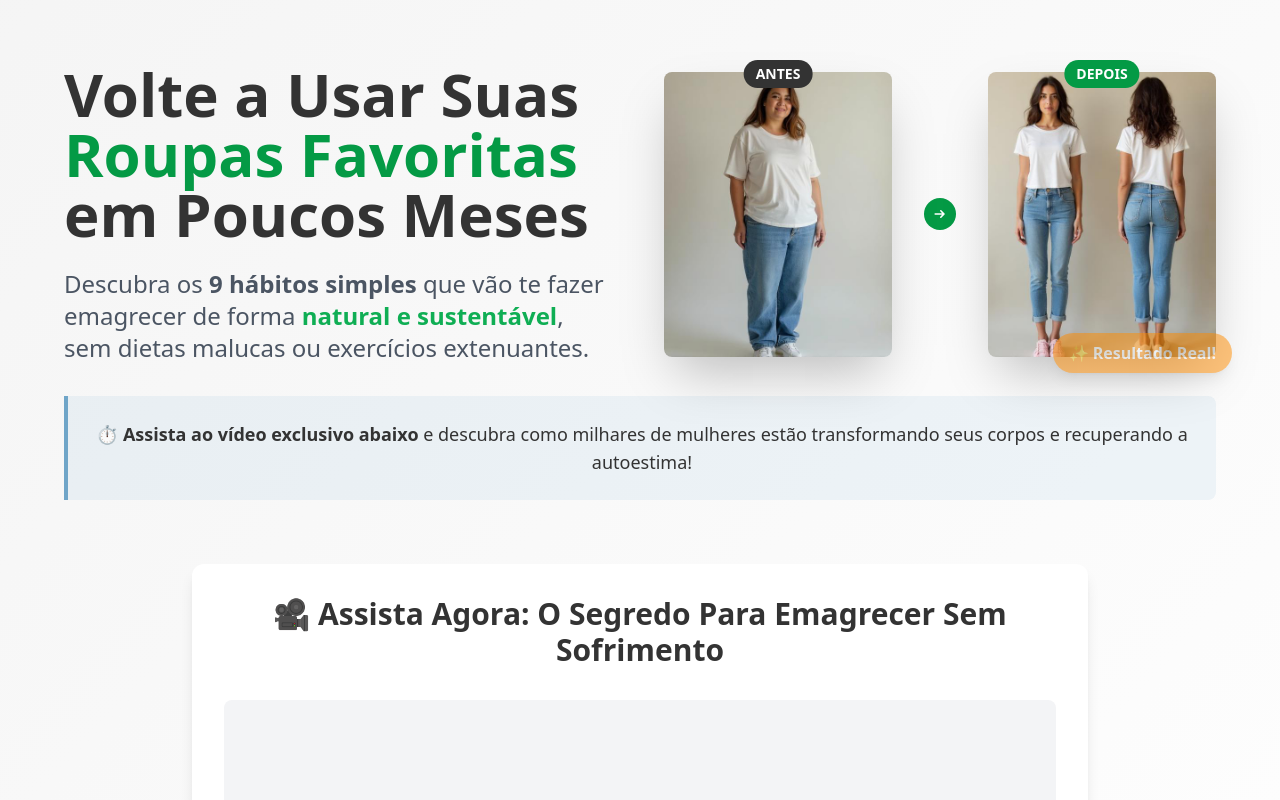
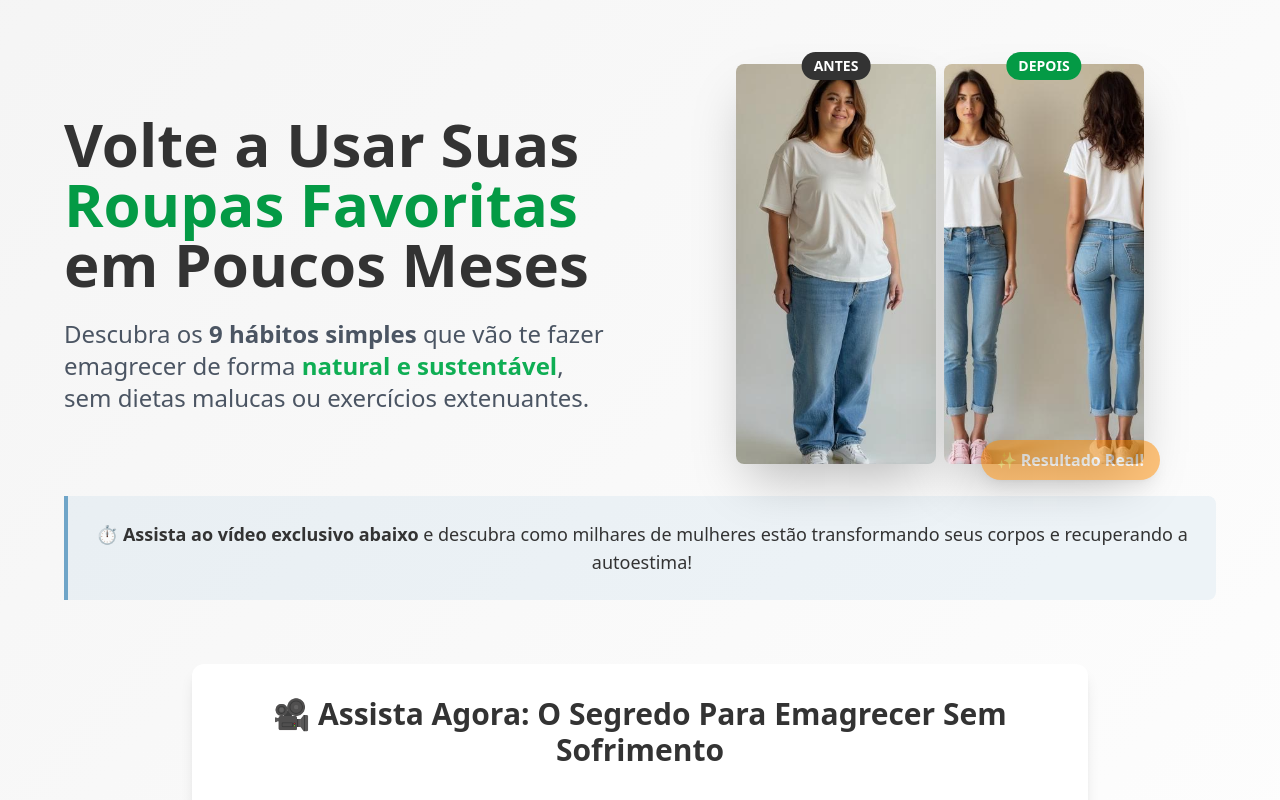
Before and after one commit to jeanl237/volteavestir-89149, a React (Vite) app: page / in a window 1280 px wide. Shown: the top 800 px of the page. Built offline with nearby package versions, Linux system fonts and the light colour scheme; the HTML template or start-up script is replaced by a standard one.

Commit message:
Fix hero section image alignment

```diff
--- a/src/components/VolteAVestir/HeroSection.tsx
+++ b/src/components/VolteAVestir/HeroSection.tsx
@@ -20,29 +20,22 @@ const HeroSection: React.FC = () => {
               sem dietas malucas ou exercícios extenuantes.
             </h2>
           </div>
-          <div className="flex items-center justify-center gap-8">
-            <div className="relative">
+          <div className="flex justify-center gap-2 h-full">
+            <div className="relative flex-1 max-w-[200px]">
               <img
                 src={beforeImage}
                 alt="Antes - Mulher com roupas largas"
-                className="w-full max-w-xs h-auto rounded-lg shadow-2xl"
+                className="w-full h-[400px] object-cover rounded-lg shadow-2xl"
               />
               <div className="absolute -top-3 left-1/2 transform -translate-x-1/2 bg-neutro-escuro text-white px-3 py-1 rounded-full text-sm font-bold">
                 ANTES
               </div>
             </div>
-            <div className="text-center">
-              <div className="w-8 h-8 bg-verde-principal rounded-full flex items-center justify-center mx-auto">
-                <svg className="w-4 h-4 text-white" fill="currentColor" viewBox="0 0 20 20">
-                  <path fillRule="evenodd" d="M3 10a1 1 0 011-1h8.586l-2.293-2.293a1 1 0 011.414-1.414l4 4a1 1 0 010 1.414l-4 4a1 1 0 01-1.414-1.414L12.586 11H4a1 1 0 01-1-1z" clipRule="evenodd" />
-                </svg>
-              </div>
-            </div>
-            <div className="relative">
+            <div className="relative flex-1 max-w-[200px]">
               <img
                 src={afterImage}
                 alt="Depois - Mulher feliz com roupas que servem perfeitamente"
-                className="w-full max-w-xs h-auto rounded-lg shadow-2xl"
+                className="w-full h-[400px] object-cover rounded-lg shadow-2xl"
               />
               <div className="absolute -top-3 left-1/2 transform -translate-x-1/2 bg-verde-principal text-white px-3 py-1 rounded-full text-sm font-bold">
                 DEPOIS
```
